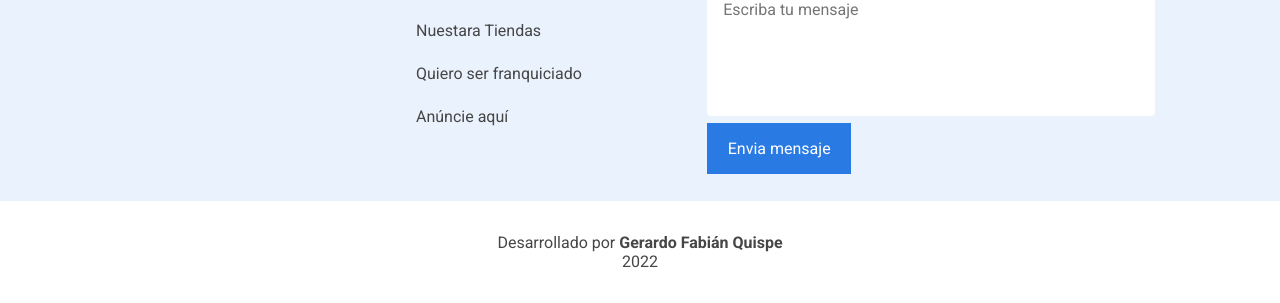
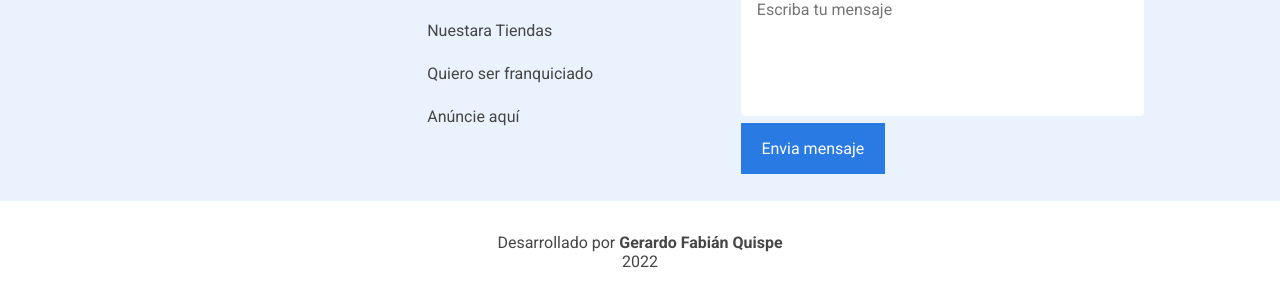
Before and after one commit to Gefq2021/AluraGeek_e-commerce, a plain HTML site: page index.html in a window 1280 px wide. Shown: the part 1665-1968 px from the top of the page. Drawn offline with Linux system fonts and the light colour scheme.

Commit message:
modificamos el footer

```diff
--- a/css/styles-footer.css
+++ b/css/styles-footer.css
@@ -7,7 +7,7 @@
 }
 
 .contenido__footer {
-    max-width: 1136px;
+    width: 80%;
     min-height: 23rem;
     padding: 0 .5rem;
     display: flex;
@@ -15,7 +15,7 @@
     align-content: center;
     align-items: flex-start;
     flex: auto;
-    column-gap: 9vw;
+    /* column-gap: 9vw; */
     flex-wrap: wrap;
 }
 
@@ -58,7 +58,7 @@ ul {
 }
 
 .contacto {
-    width: 35vw;
+    width: 40%;
     margin-top: 2rem;
     display: flex;
     flex-direction: column;
@@ -139,6 +139,11 @@ ul {
 }
 
 
+@media screen and (max-width: 1136px) {
+    .contenido__footer {
+        width: 100%;
+    }
+}
 
 /*  TABLET */
 @media screen and (max-width: 768px) {
```
